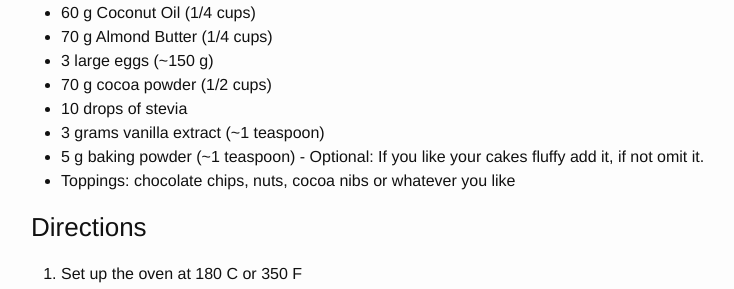
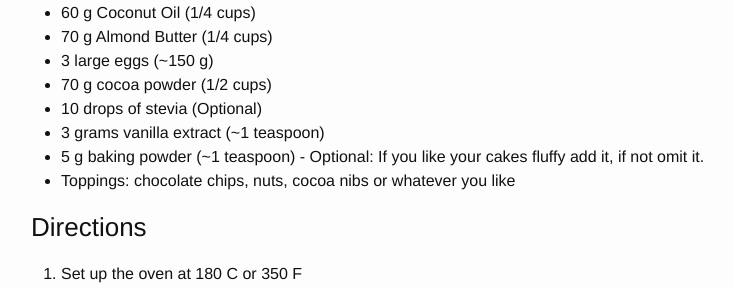
Before and after one commit to melaniaandrisan/melaniaandrisan.github.io, a Jekyll site: the page built from _posts/food/2018-10-06-Banana-Mini-Cake.md, in a window 1280 px wide and 900 px high, scrolled down 827 px. Shown: the part 160-449 px from the top of the window, without its empty margins (239-973 px from the left). Built offline with Jekyll 4.4.1, drawn with Linux system fonts in a browser that asks for light colours; comment, search, counter and statistics services are not loaded.

Commit message:
Optional

```diff
--- a/_posts/food/2018-10-06-Babana-Mini-Cake.md
+++ b/_posts/food/2018-10-06-Banana-Mini-Cake.md
@@ -29,7 +29,7 @@ Crunchy and chocolaty, fluffy, with baking powder, or moist, without it.
 - 70 g Almond Butter (1/4 cups)
 - 3 large eggs (~150 g)
 - 70 g cocoa powder (1/2 cups)
-- 10 drops of stevia
+- 10 drops of stevia (Optional)
 - 3 grams vanilla extract (~1 teaspoon)
 - 5 g baking powder (~1 teaspoon) - Optional: If you like your cakes fluffy add it, if not omit it.
 - Toppings: chocolate chips, nuts, cocoa nibs or whatever you like
```
